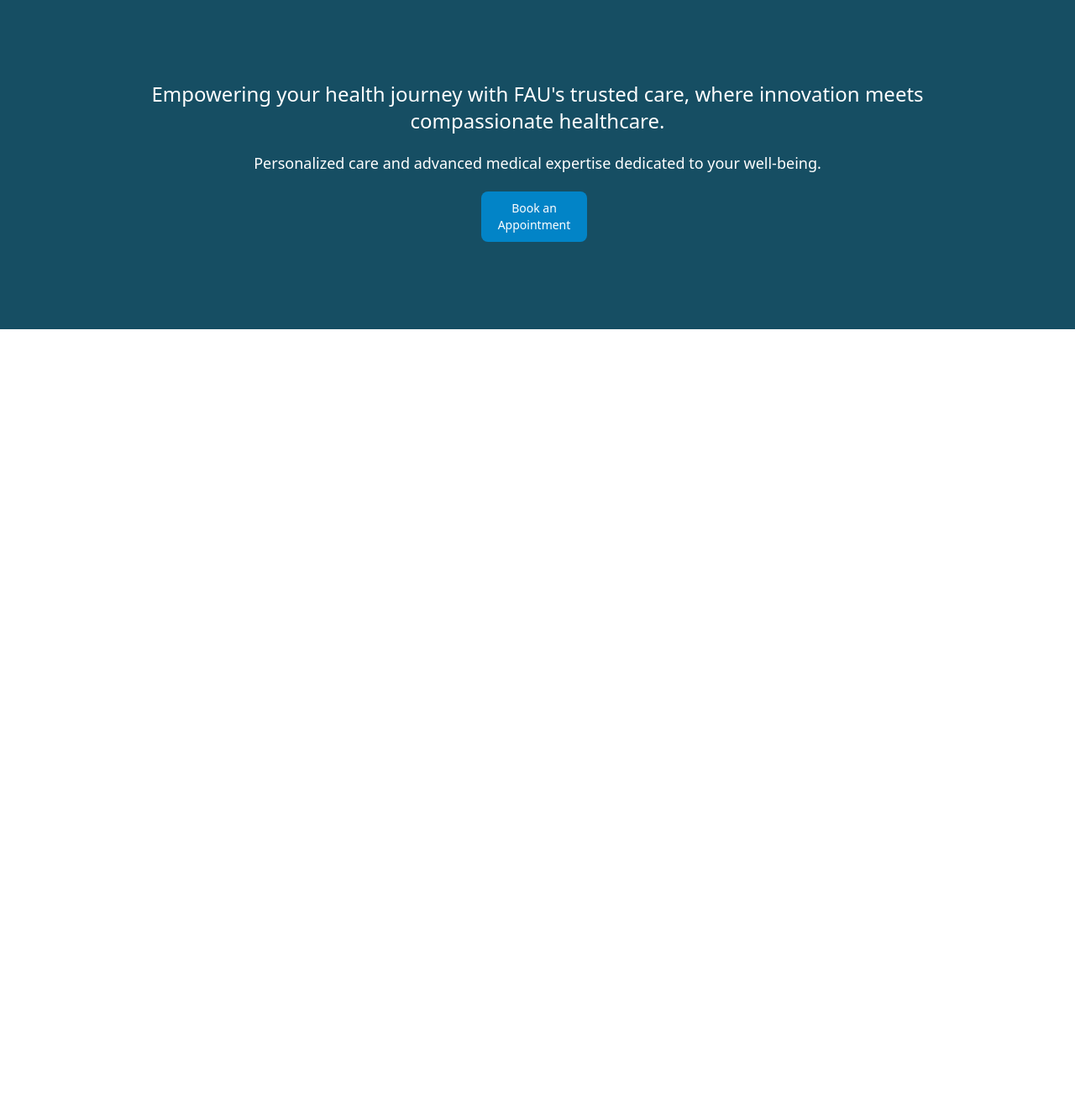
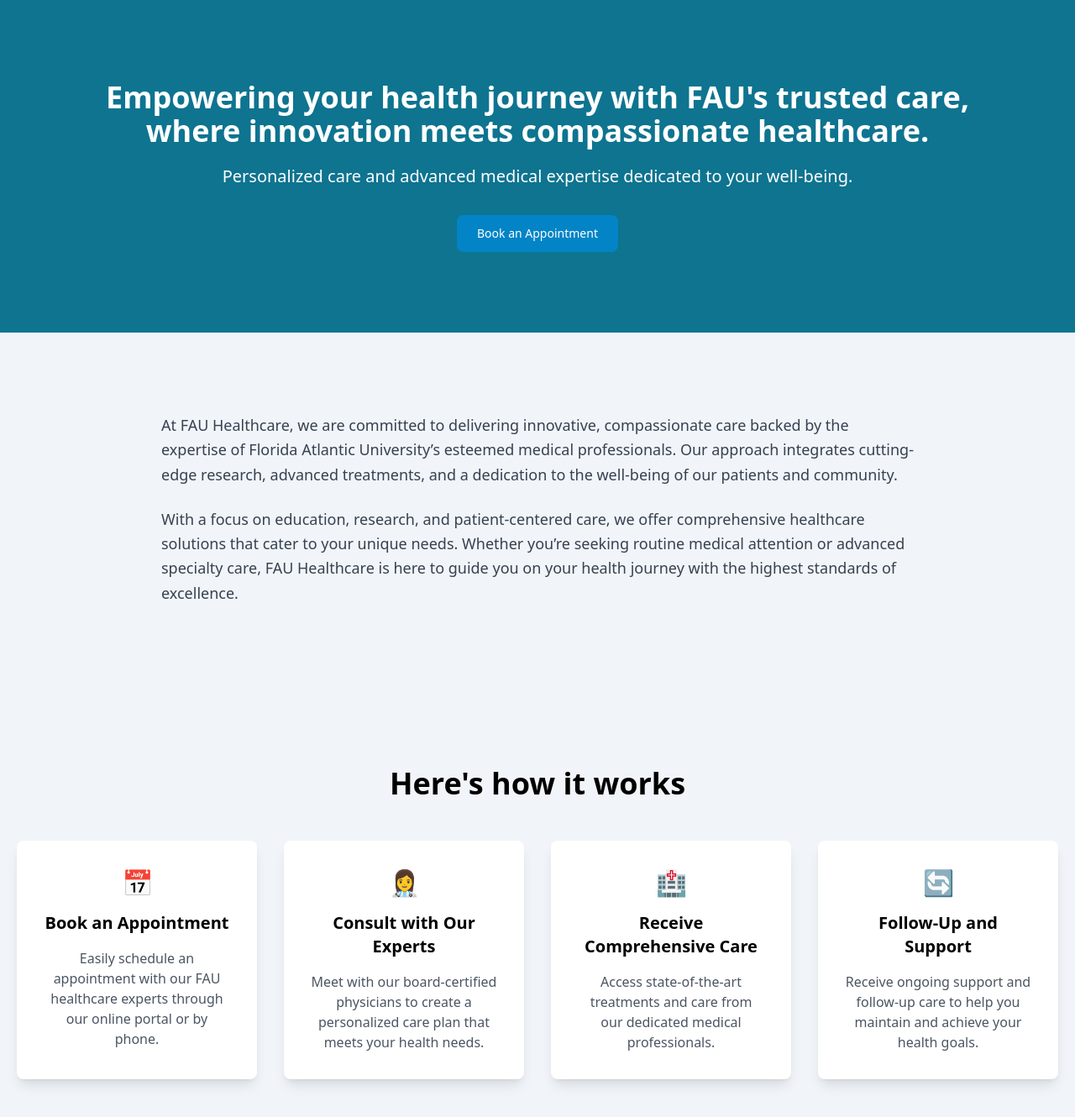
Before and after one commit to yliew2022/TEAM1, a Next.js app in the folder healthcare/: page / in a window 1280 px wide. Shown: the top 1330 px of the page at 84% size. Before the commit the page ends 800 px from the top, so only its background shows below. Built offline with nearby package versions, Linux system fonts and the light colour scheme.

Commit message:
Finished home page

```diff
--- a/healthcare/app/page.js
+++ b/healthcare/app/page.js
@@ -3,18 +3,82 @@
 export default function Home() {
   return (
     <>
-      <section className='  bg-cyan-900 p-24'>
-        <div className='flex flex-col items-center text-white'>
-          <p className='text-2xl text-center'>
+      <section className="bg-cyan-700 py-24 px-6 md:px-12 lg:px-24">
+        <div className="flex flex-col items-center text-white">
+          <h1 className="text-3xl md:text-4xl font-semibold text-center leading-tight">
             Empowering your health journey with FAU's trusted care, where innovation meets compassionate healthcare.
+          </h1>
+
+          <p className="text-lg md:text-xl text-center mt-5 leading-relaxed">
+            Personalized care and advanced medical expertise dedicated to your well-being.
           </p>
 
-          <p className='text-lg text-center mt-5'>Personalized care and advanced medical expertise dedicated to your well-being.</p>
+          <button
+            type="button"
+            className="mt-8 bg-sky-600 hover:bg-sky-700 text-white font-medium rounded-lg text-sm px-6 py-3 transition duration-300"
+          >
+            Book an Appointment
+          </button>
+        </div>
+      </section>
 
-          <button type="button" class="text-white w-min mt-5 bg-sky-600 hover:bg-sky-700 font-medium rounded-lg text-sm px-5 py-2.5 me-2 mb-2">Book an Appointment</button>
+
+      <section className="bg-slate-100 py-24 px-6 md:px-12 lg:px-24">
+        <div className="max-w-4xl mx-auto">
+          <p className="text-lg text-gray-700 leading-relaxed mb-6">
+            At FAU Healthcare, we are committed to delivering innovative, compassionate care backed by the expertise of Florida Atlantic University’s esteemed medical professionals. Our approach integrates cutting-edge research, advanced treatments, and a dedication to the well-being of our patients and community.
+          </p>
+
+          <p className="text-lg text-gray-700 leading-relaxed">
+            With a focus on education, research, and patient-centered care, we offer comprehensive healthcare solutions that cater to your unique needs. Whether you’re seeking routine medical attention or advanced specialty care, FAU Healthcare is here to guide you on your health journey with the highest standards of excellence.
+          </p>
         </div>
+      </section>
 
+
+
+      <section className="bg-slate-100 py-24">
+        <h1 className="text-4xl font-bold text-center mb-12">Here's how it works</h1>
+
+        <div className="max-w-7xl mx-auto grid grid-cols-1  px-5 md:grid-cols-2 lg:grid-cols-4 gap-8">
+          {/* Card 1 */}
+          <div className="bg-white shadow-lg rounded-lg p-8 text-center">
+            <div className="mb-4 text-3xl text-blue-600">
+              📅
+            </div>
+            <h3 className="text-xl font-semibold mb-4">Book an Appointment</h3>
+            <p className="text-gray-600">Easily schedule an appointment with our FAU healthcare experts through our online portal or by phone.</p>
+          </div>
+
+          {/* Card 2 */}
+          <div className="bg-white shadow-lg rounded-lg p-8 text-center">
+            <div className="mb-4 text-3xl text-blue-600">
+              👩‍⚕️
+            </div>
+            <h3 className="text-xl font-semibold mb-4">Consult with Our Experts</h3>
+            <p className="text-gray-600">Meet with our board-certified physicians to create a personalized care plan that meets your health needs.</p>
+          </div>
+
+          {/* Card 3 */}
+          <div className="bg-white shadow-lg rounded-lg p-8 text-center">
+            <div className="mb-4 text-3xl text-blue-600">
+              🏥
+            </div>
+            <h3 className="text-xl font-semibold mb-4">Receive Comprehensive Care</h3>
+            <p className="text-gray-600">Access state-of-the-art treatments and care from our dedicated medical professionals.</p>
+          </div>
+
+          {/* Card 4 */}
+          <div className="bg-white shadow-lg rounded-lg p-8 text-center">
+            <div className="mb-4 text-3xl text-blue-600">
+              🔄
+            </div>
+            <h3 className="text-xl font-semibold mb-4">Follow-Up and Support</h3>
+            <p className="text-gray-600">Receive ongoing support and follow-up care to help you maintain and achieve your health goals.</p>
+          </div>
+        </div>
       </section>
+
     </>
   );
 }
```
